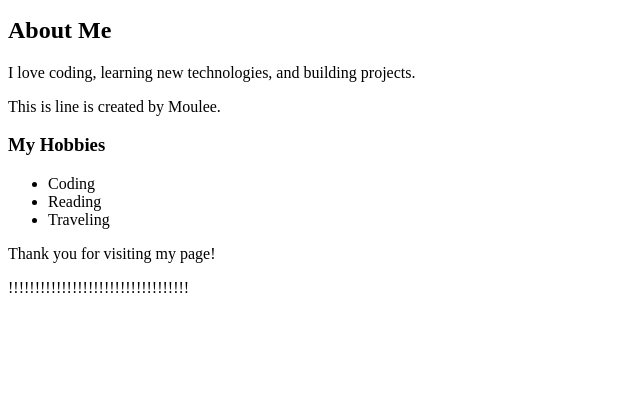
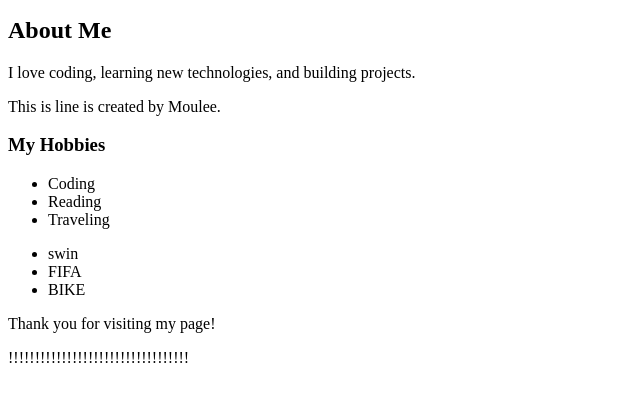
Before and after one commit to kavin0011/LearnGit, a plain HTML site: page index.html in a window 1280 px wide. Shown: the part 101-502 px from the top of the page, without its empty margins (0-640 px from the left). Drawn offline with Linux system fonts and the light colour scheme.

Commit message:
ne unorded list added by kavin

```diff
--- a/index.html
+++ b/index.html
@@ -17,6 +17,11 @@
         <li>Reading</li>
         <li>Traveling</li>
     </ul>
+    <ul>
+        <li>swin</li>
+        <li>FIFA</li>
+        <li>BIKE</li>
+    </ul>
 
     <p>Thank you for visiting my page!</p>
     <p>!!!!!!!!!!!!!!!!!!!!!!!!!!!!!!!!!!</p>
```
